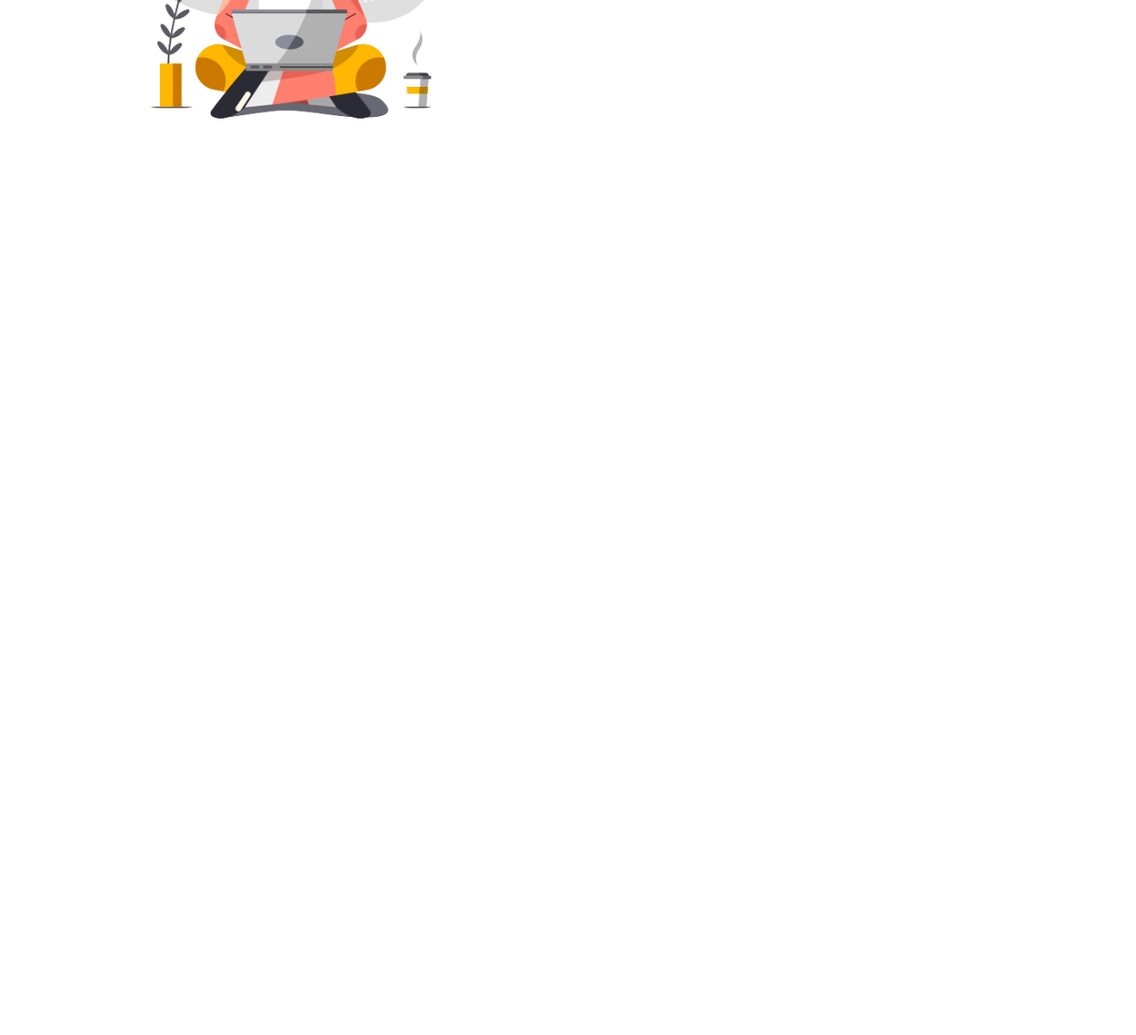
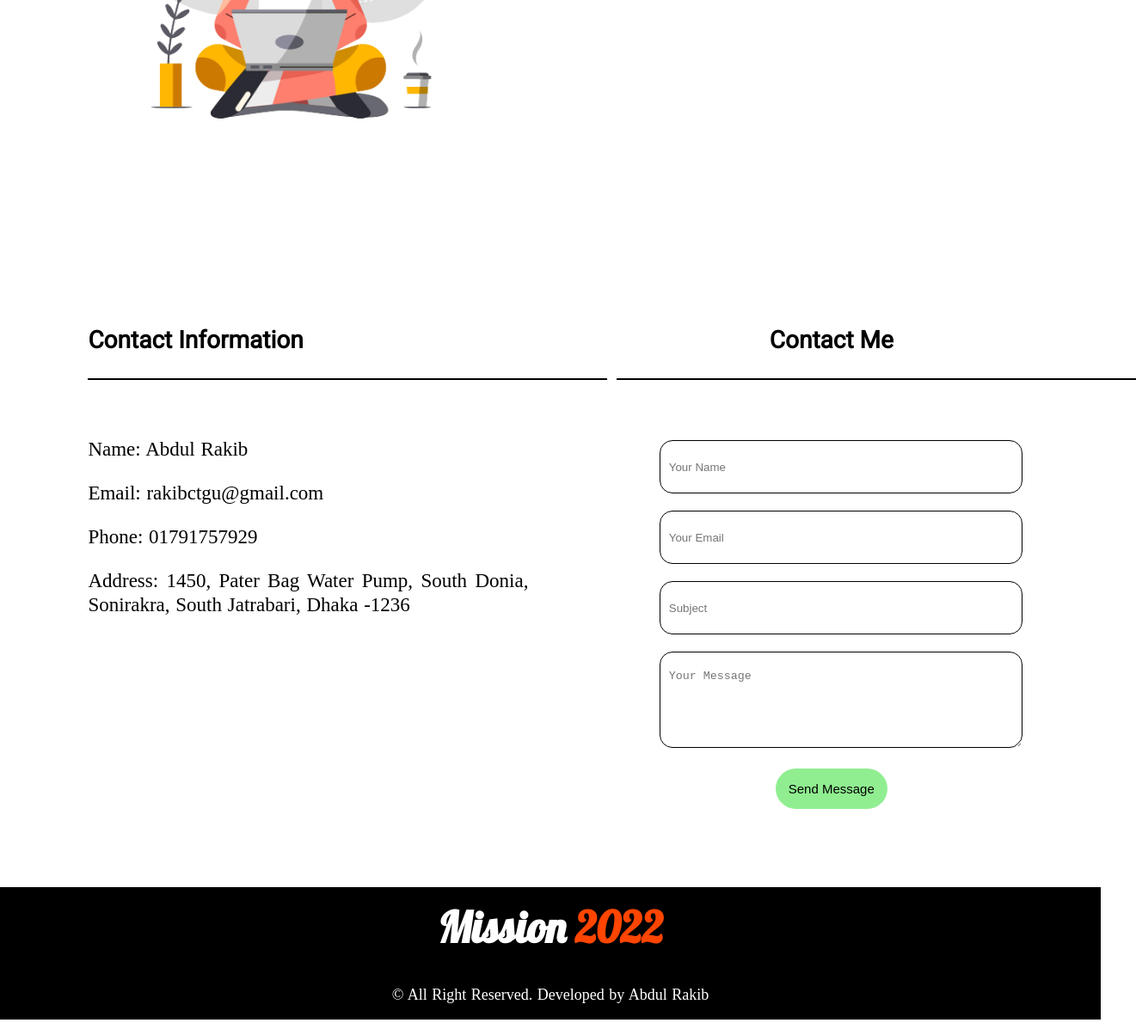
Before and after one commit to Abdul-Rakib92/My-Mission-portfolio-Assignment-2022, a plain HTML site: page index.html in a window 1280 px wide. Shown: the part 3446-4650 px from the top of the page at 86% size, 1321 px wide, since content can reach past the window. Before the commit the page ends 3733 px from the top, so only its background shows below. Drawn offline with Linux system fonts and the light colour scheme; a web font is replaced by a local one.

Commit message:
footer added

```diff
--- a/index.html
+++ b/index.html
@@ -98,3 +98,37 @@
         </div>
 
     </section>
+
+    <section id="information">
+        <div class="seperate">
+            <h3>Contact Information</h3>
+            <hr class="line1">
+            <br><br>
+            <p>Name: Abdul Rakib</p>
+            <p>Email: rakibctgu@gmail.com</p>
+            <p>Phone: 01791757929</p>
+            <p>Address: 1450, Pater Bag Water Pump, South Donia, Sonirakra, South Jatrabari, Dhaka -1236</p>
+
+        </div>
+        <div class="seperate contact">
+            <h3>Contact Me</h3>
+            <hr class="line1">
+            <form action="">
+                <input type="text" class="input-area" placeholder="Your Name">
+                <input type="email" class="input-area" placeholder="Your Email">
+                <input type="text" class="input-area" placeholder="Subject">
+                <textarea type="text" class="input-area text-field" placeholder="Your Message"></textarea>
+                <button type="submit" class="btn">Send Message</button>
+            </form>
+
+        </div>
+    </section>
+
+    <footer>
+        <h2 class="foot">Mission <span>2022</span></h2>
+        <p>© All Right Reserved. Developed by Abdul Rakib</p>
+    </footer>
+
+
+</body>
+</html>
--- a/style.css
+++ b/style.css
@@ -112,3 +112,61 @@ h3{
 .about img{
     width: 90%;
 }
+
+.line1{
+    border: 2px solid black;
+    border-bottom: none;
+    width: 600px;
+}
+
+.contact{
+    width: 500px;
+    text-align: center;
+}
+form{
+    margin: 50px;
+}
+.input-area{
+    width: 400px;
+    height: 40px;
+    margin-top: 20px;
+    padding-left: 10px;
+    padding: 10px;
+    border-radius: 15px;
+    outline: none;
+    border: 1px solid black;
+}
+.text-field{
+    height: 80px;
+    padding-top: 20px;
+}
+.btn{
+    border-radius: 25px;
+    color: black;
+    margin-top: 20px;
+    padding: 15px;
+    background-color: lightgreen;
+    font-size: 15px;
+    border: none;
+    cursor: pointer;
+}
+
+.foot{
+    font-family: 'Lobster', cursive;
+    margin: 15px;
+    padding: 15px;
+    color: white;
+
+}
+
+footer{
+    margin-bottom: 0;
+    padding-bottom: 0;
+    background-color: black;
+}
+footer p{
+    text-align: center;
+    color: white;
+    font-size: 18px;
+    padding-bottom: 15px;
+}
```
